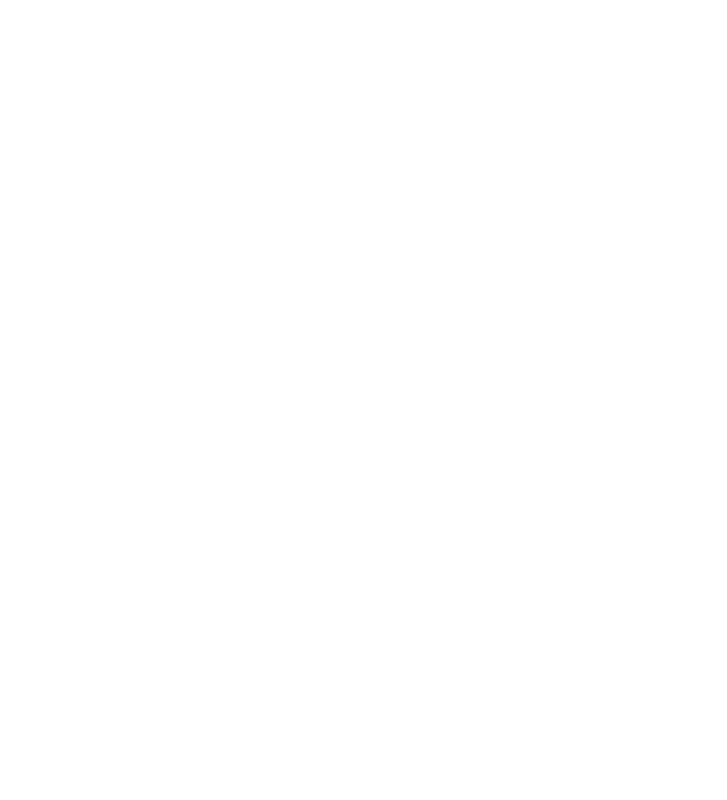
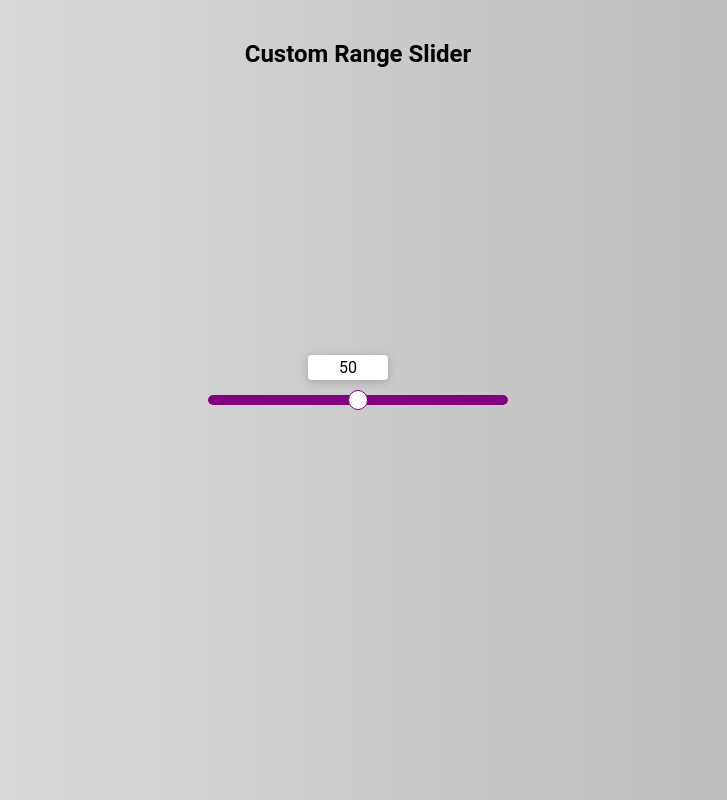
Before and after one commit to BesKa1995/Custom-Range-Slider, a plain HTML site: page index.html in a window 1280 px wide. Shown: the whole page, without its empty margins (282-1009 px from the left). Drawn offline with Linux system fonts and the light colour scheme.

Commit message:
css styles added

```diff
--- a/index.html
+++ b/index.html
@@ -11,7 +11,11 @@
 
 <body>
 
-
+  <h2>Custom Range Slider</h2>
+  <div class="range-container">
+    <input type="range" id="range" min="0" max="100">
+    <label for="range">50</label>
+  </div>
   <script src="index.js"></script>
 </body>
 
--- a/style.scss
+++ b/style.scss
@@ -0,0 +1,72 @@
+html {
+  font-size: 0.625rem;
+}
+
+* {
+  box-sizing: border-box;
+}
+
+body {
+  background: linear-gradient(90deg, rgba(0, 0, 0, .1), rgba(0, 0, 0, 0.3));
+  font-size: 1.6rem;
+  font-family: 'Roboto', sans-serif;
+  display: flex;
+  flex-direction: column;
+  justify-content: center;
+  align-items: center;
+  overflow: hidden;
+  height: 100vh;
+  margin: 0;
+}
+
+
+h2 {
+  position: absolute;
+  top: 2rem;
+}
+
+
+
+.range-container {
+  position: relative;
+}
+
+input {
+  width: 30rem;
+  margin: 2rem 0;
+  appearance: none;
+  border-radius: 1rem;
+}
+
+input+label {
+  background-color: #fff;
+  position: absolute;
+  top: -2rem;
+  left: 10rem;
+  width: 8rem;
+  padding: 0.3rem;
+  text-align: center;
+  border-radius: .4rem;
+  box-shadow: 0 2px 10px rgba(0, 0, 0, 0.2);
+}
+
+/*Only For Chrome*/
+input::-webkit-slider-runnable-track {
+  background-color: purple;
+  width: 100%;
+  height: 1rem;
+  cursor: pointer;
+  border-radius: 1rem;
+}
+
+
+input::-webkit-slider-thumb {
+  appearance: none;
+  height: 2rem;
+  width: 2rem;
+  background-color: #fff;
+  margin-top: -.5rem;
+  border-radius: 50%;
+  border: 1px solid purple;
+  cursor: pointer;
+}
```
Also changed, not shown: style.css, 1 other file.
